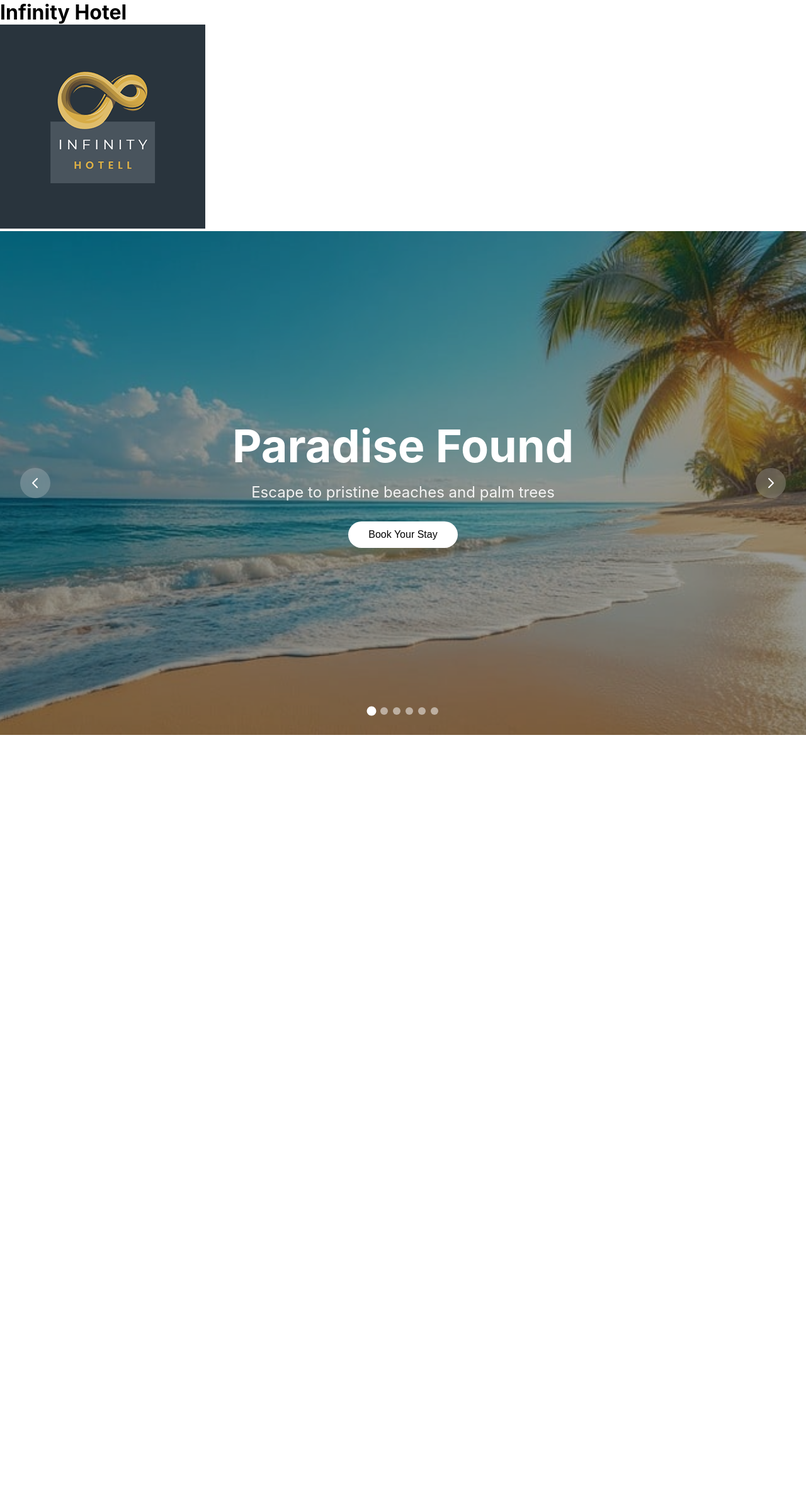
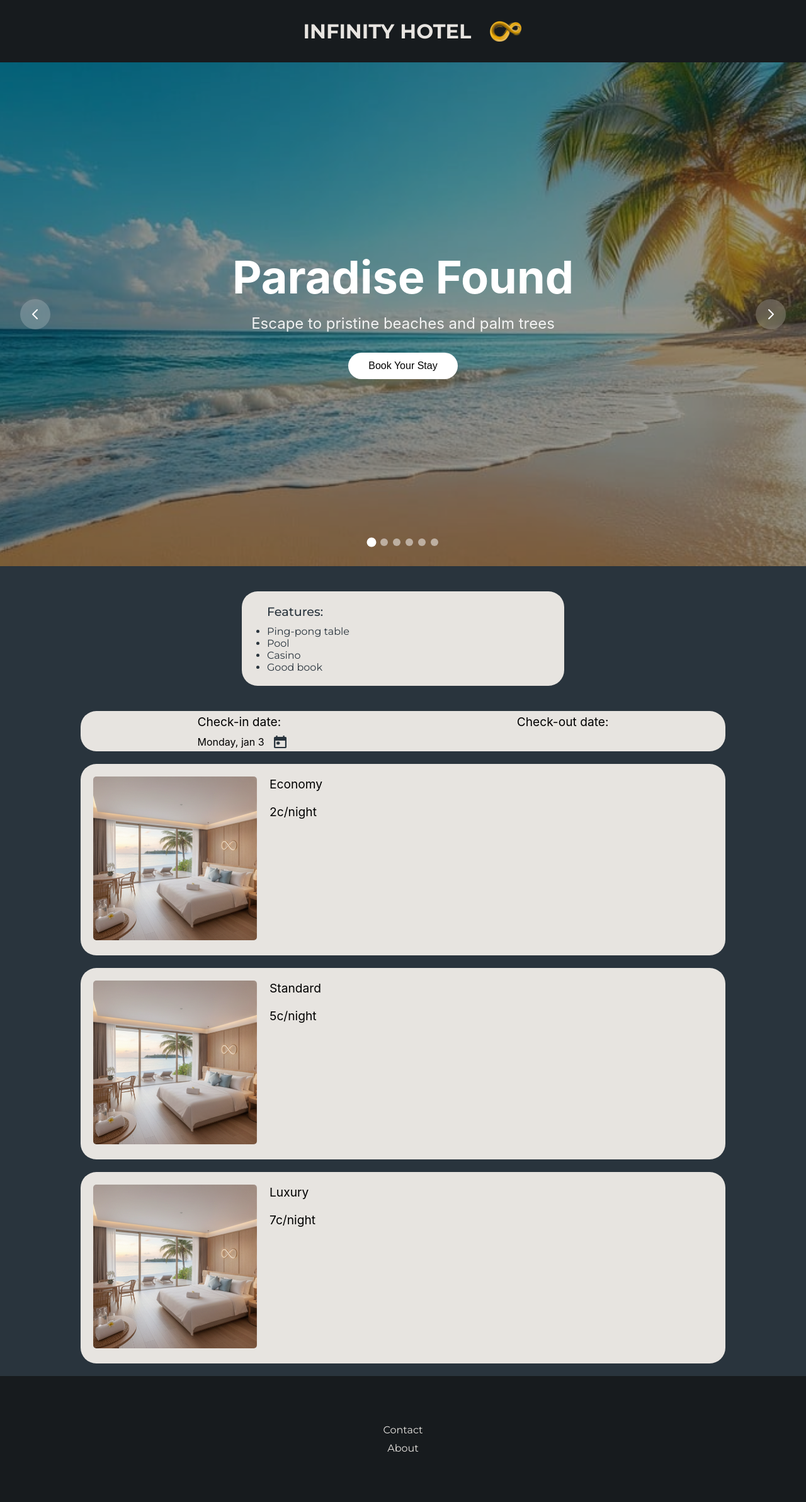
Before and after one commit to Patricia-LF/yrgopelag, a PHP site: page / in a window 1280 px wide. Shown: the whole page at 63% size. Before the commit the page ends 1167 px from the top, so only its background shows below. Run offline with PHP 8.4, Linux system fonts and the light colour scheme.

Commit message:
Added room-containers

```diff
--- a/footer.php
+++ b/footer.php
@@ -1,5 +1,6 @@
 <footer>
-
+    <p>Contact</p>
+    <p>About</p>
 </footer>
 
 </body>
--- a/header.css
+++ b/header.css
@@ -0,0 +1,18 @@
+header {
+    display: flex;
+    align-items: center;
+    justify-content: center;
+    background-color: #171B1E;
+}
+
+header h1 {
+    margin: 10px;
+    padding: 20px;
+    font-family: var(--font-base);
+    color: var(--box-color);
+    text-transform: uppercase;
+}
+
+header img {
+    width: 50px;
+}
--- a/header.php
+++ b/header.php
@@ -17,7 +17,7 @@
 
     <header>
         <h1>Infinity Hotel</h1>
-        <img src="images/Logga.png" alt="Infinity logo">
+        <img src="images/infinity-logo.png" alt="Infinity logo">
     </header>
 
 </body>
--- a/index.php
+++ b/index.php
@@ -8,4 +8,66 @@ require __DIR__ . '/header.php';
     <!-- Slides kommer att genereras av JavaScript -->
 </div>
 
+<section class="features-container">
+    <p>Features:</p>
+    <ul>
+        <li>Ping-pong table</li>
+        <li>Pool</li>
+        <li>Casino</li>
+        <li>Good book</li>
+    </ul>
+</section>
+
+<article class="booking-dates">
+    <div class="check-in-container">
+        <p>Check-in date:</p>
+        <div class="check-in-date">
+            <p>Monday, jan 3</p>
+            <img src="images/calendar-icon.png">
+        </div>
+    </div>
+
+    <div>
+        <p>Check-out date:</p>
+
+    </div>
+</article>
+
+<article>
+    <div>
+        <img src="images/Gemini_Generated_Image_chpf31chpf31chpf(1).png">
+    </div>
+
+    <div>
+        <p>Economy</p>
+        <p>2c/night</p>
+    </div>
+</article>
+
+<article>
+    <div>
+        <img src="images/Gemini_Generated_Image_chpf31chpf31chpf(1).png">
+    </div>
+
+    <div>
+        <p>Standard</p>
+        <p>5c/night</p>
+    </div>
+</article>
+
+<article>
+    <div>
+        <img src="images/Gemini_Generated_Image_chpf31chpf31chpf(1).png">
+    </div>
+
+    <div>
+        <p>Luxury</p>
+        <p>7c/night</p>
+    </div>
+</article>
+
+<?php
+require __DIR__ . '/footer.php';
+?>
+
 <script src="script.js"></script>
--- a/script.js
+++ b/script.js
@@ -9,7 +9,7 @@ const slides = [{
                 subtitle: 'Infinity pool overlooking turquoise waters'
             },
             {
-                image: 'images/Gemini_Generated_Image_chpf31chpf31chpf(1).png',
+                image: 'images/Gemini_Generated_Image_s518nrs518nrs518(2).png',
                 title: 'Zen Retreat',
                 subtitle: 'Minimalist design with breathtaking ocean views'
             },
--- a/style.css
+++ b/style.css
@@ -2,6 +2,7 @@
     --background-color: #29343D;
     --box-color: #E7E4E0;
     --buttons: #B99235;
+    --font-base: "Montserrat", sans-serif;
 }
 
 * {
@@ -13,6 +14,7 @@
 body {
     font-family: -apple-system, BlinkMacSystemFont, 'Segoe UI', Roboto, Oxygen, Ubuntu, Cantarell, sans-serif;
     overflow-x: hidden;
+    background-color: var(--background-color);
 }
 
 .carousel-container {
@@ -93,6 +95,7 @@ body {
 
 .cta-button:hover {
     background: rgba(255, 255, 255, 0.9);
+    box-shadow: 0 0 30px var(--buttons);
 }
 
 .nav-button {
@@ -178,3 +181,94 @@ body {
         right: 2rem;
     }
 }
+
+.features-container {
+    background-color: var(--box-color);
+    color: var(--background-color);
+    font-family: var(--font-base);
+    border-radius: 25px;
+    width: 40%;
+    display: flex;
+    flex-direction: column;
+    justify-self: center;
+    padding: 20px 40px;
+    margin: 40px;
+    flex-direction: column;
+    gap: 10px;
+}
+
+.features-container p {
+    color: var(--background-color);
+    font-size: 1.2rem;
+    font-weight: 500;
+}
+
+.booking-dates {
+    /* height: 60px; */
+    display: flex;
+    justify-content: space-around;
+}
+
+.booking-dates p {
+    padding: 5px;
+}
+
+.check-in-date {
+    display: flex;
+    gap: 10px;
+    align-items: center;
+    cursor: pointer;
+}
+
+.check-in-date p {
+    font-size: 1rem;
+}
+
+.check-in-date img {
+    height: 20px;
+    width: 20px;
+    padding: 0px;
+    border-radius: 0;
+}
+
+.check-in-date img:hover {
+    transform: scale(1.01);
+}
+
+article {
+    background: var(--box-color);
+    border-radius: 25px;
+    width: 80%;
+    display: flex;
+    margin: 20px;
+    justify-self: center;
+}
+
+article img {
+    aspect-ratio: 1/1;
+    width: 300px;
+    padding: 20px;
+    border-radius: 25px;
+}
+
+article p {
+    display: flex;
+    flex-direction: column;
+    padding-top: 20px;
+    font-size: 1.2rem;
+}
+
+footer {
+    display: flex;
+    flex-direction: column;
+    align-items: center;
+    justify-content: center;
+    background-color: #171B1E;
+    height: 200px;
+    gap: 10px;
+}
+
+footer p {
+    font-family: var(--font-base);
+    color: var(--box-color);
+}
```
Also changed, not shown: images/calendar-icon.png (added), images/infinity-logo.png (added).
